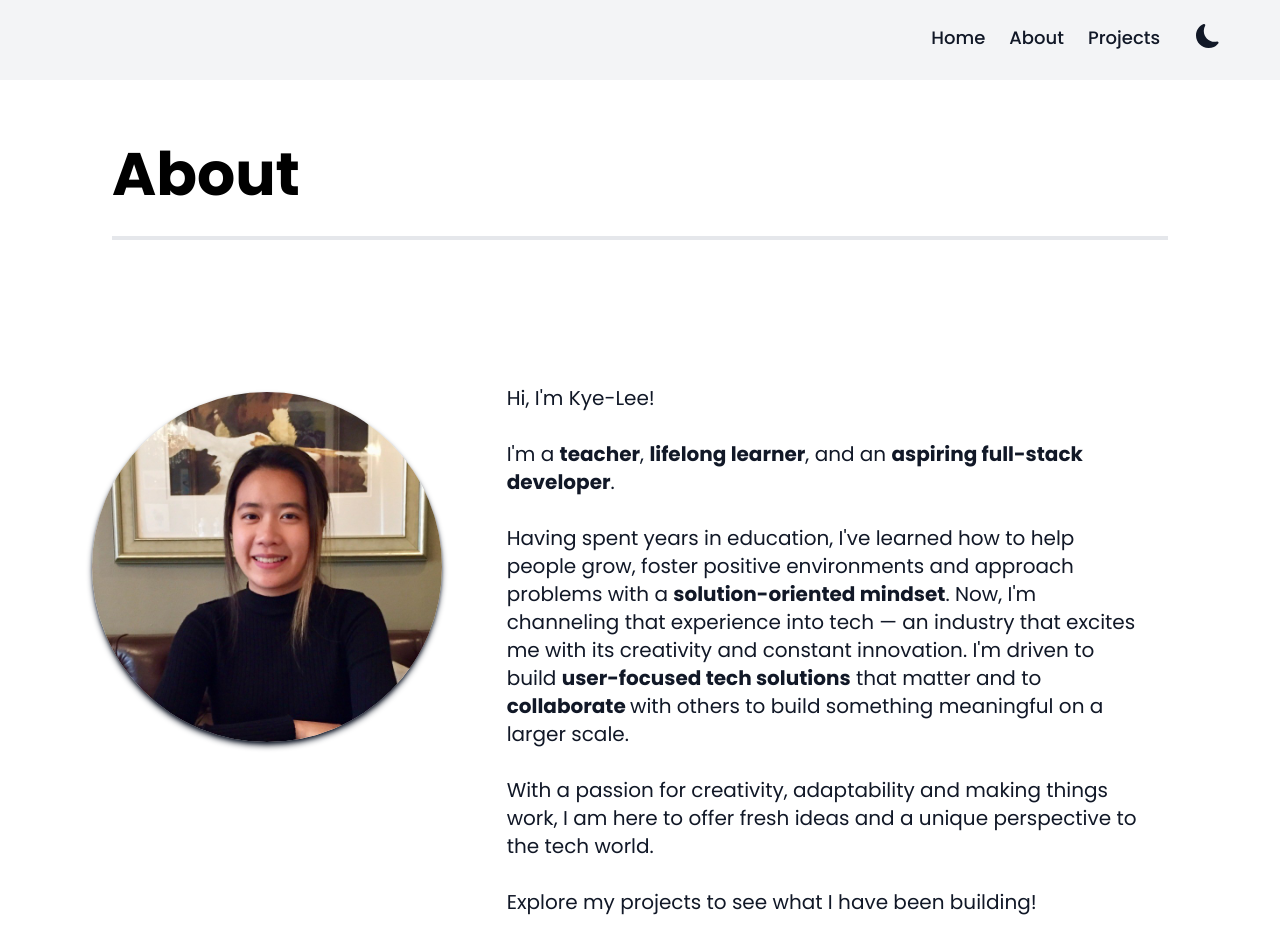
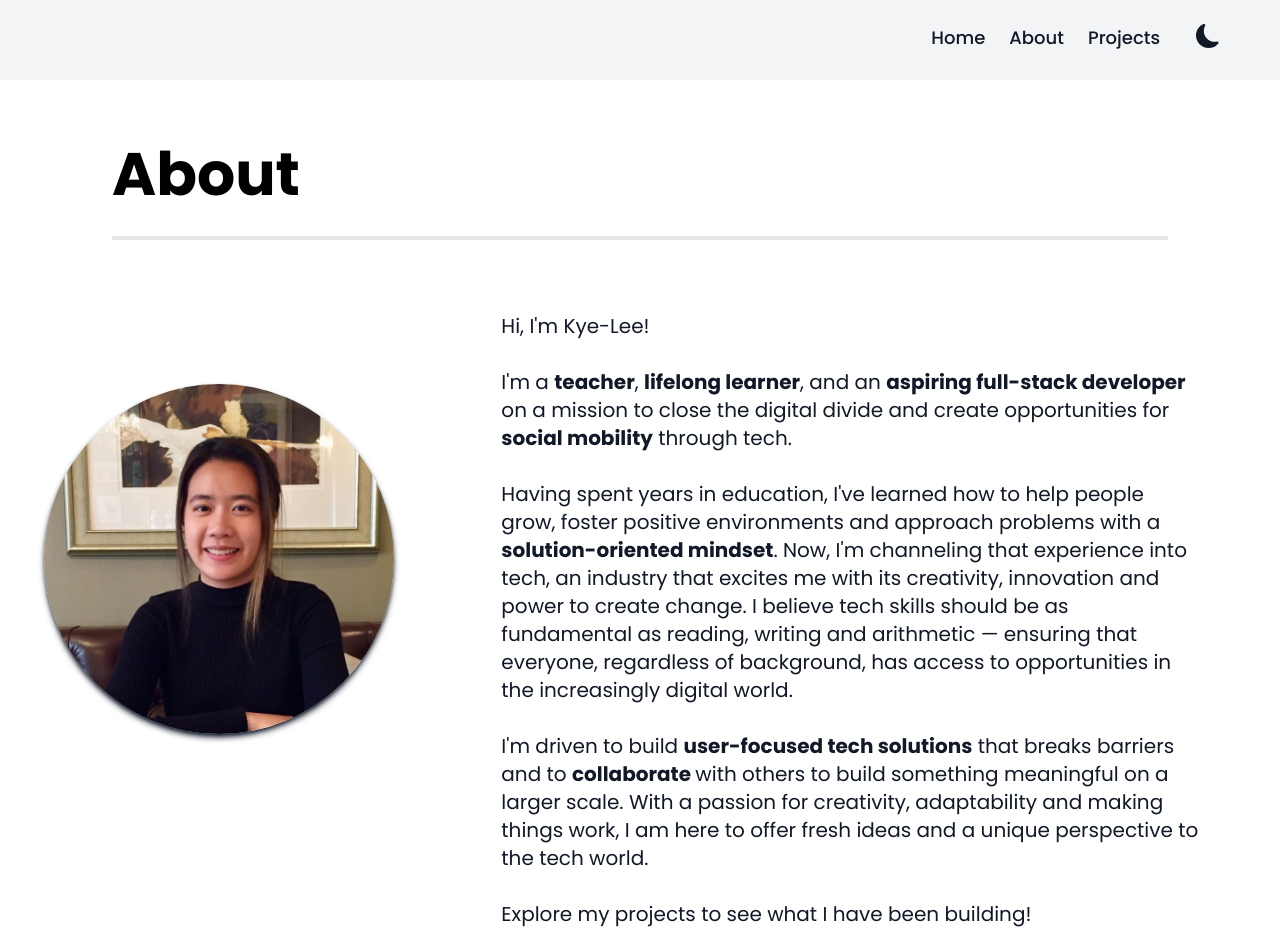
Before and after one commit to kl810/personal-portfolio-nextjs, a Next.js app: page /about in a window 1280 px wide. Shown: the top 938 px of the page. Built offline with nearby package versions, Linux system fonts and the light colour scheme.

Commit message:
updated about text

```diff
--- a/src/app/about/page.tsx
+++ b/src/app/about/page.tsx
@@ -9,8 +9,8 @@ export default function About() {
                 <hr className="h-1 my-8 bg-gray-200 border-0 dark:bg-gray-700"></hr>
             </div>
             <div className="flex justify-center">
-                <div className="grid grid-cols-1 lg:grid-cols-3 gap-16 m-10 lg:m-28 max-w-screen-2xl">
-                    <div className="flex justify-center">
+                <div className="grid grid-cols-1 lg:grid-cols-3 gap-16 m-10 max-w-screen-2xl"> {/*lg:m-28*/}
+                    <div className="flex justify-center lg:m-16">
                         <Image
                             src={image}
                             width={350}
@@ -25,18 +25,22 @@ export default function About() {
                                 <p>Hi, I&apos;m Kye-Lee!</p><br/>
 
                                 <p>I&apos;m a <b>teacher</b>, <b>lifelong learner</b>,
-                                and an <b>aspiring full-stack developer</b>.</p><br/>
+                                and an <b>aspiring full-stack developer</b> on a mission to close the digital divide
+                                and create opportunities for <b>social mobility</b> through tech.</p><br/>
 
                                 <p>Having spent years in education, I&apos;ve learned how to help people grow,
                                 foster positive environments and approach problems with a <b>solution-oriented mindset</b>.
-                                Now, I&apos;m channeling that experience into tech — an industry that excites me with
-                                its creativity and constant innovation.
-                                I&apos;m driven to build <b>user-focused tech solutions</b> that matter and to <b>collaborate </b>
-                                with others to build something meaningful on a larger scale.</p><br />
+                                Now, I&apos;m channeling that experience into tech, an industry that excites me with
+                                its creativity, innovation and power to create change. I believe tech skills should be as fundamental
+                                as reading, writing and arithmetic — ensuring that everyone, regardless of background, has access to
+                                opportunities in the increasingly digital world.</p><br/>
 
-                                <p>With a passion for creativity, adaptability and making things work,
+                                <p>I&apos;m driven to build <b>user-focused tech solutions</b> that breaks barriers and to <b>collaborate </b>
+                                with others to build something meaningful on a larger scale.
+
+                                With a passion for creativity, adaptability and making things work,
                                 I am here to offer fresh ideas and a unique perspective to the
-                                tech world. </p><br />
+                                tech world.</p><br />
 
                                 <p>Explore my projects to see what I have been building!</p><br/>
                                 <a href="https://storage.googleapis.com/otta-uploads/candidate-cv/BOupz2UbespD6bNBI-cMK4s6-R5DI6iq83lFBw8Eq5o.pdf"
```
